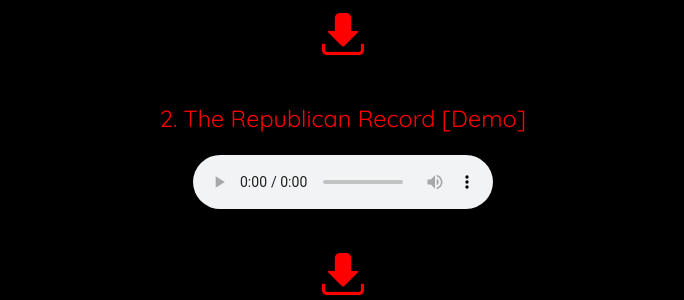
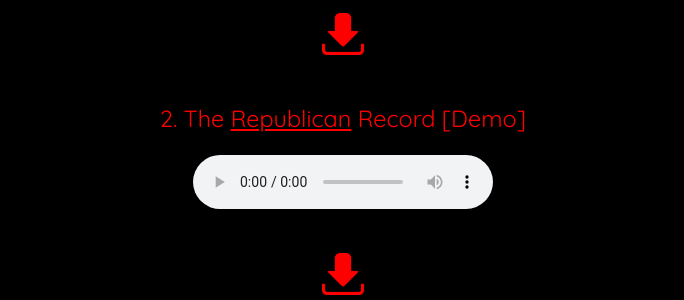
Before and after one commit to esotericplutocrat/thecrackemcee.github.io, a Jekyll site: the page built from index.md, in a window 1280 px wide. Shown: the part 818-1118 px from the top of the page, without its empty margins (297-981 px from the left). Built offline with Jekyll 4.4.1, drawn with Linux system fonts in a browser that asks for light colours; nearby versions of some CDN libraries; some web fonts are replaced.

```diff
--- a/index.md
+++ b/index.md
@@ -38,7 +38,7 @@ layout: default
 <img src="images/download.png" align='center' height="42" width="42">
 </a>
 
-<h2> 2. The Republican Record [Demo] </h2>
+<h2> 2. The <a href="https://www.npr.org/sections/codeswitch/2018/05/04/605531828/what-the-kanye-controversy-can-teach-us-about-black-voters"><u>Republican</u></a> Record [Demo] </h2>
 
 <audio controls>
   <source src="music/rep-rec.mp3" type="audio/mpeg">
```
